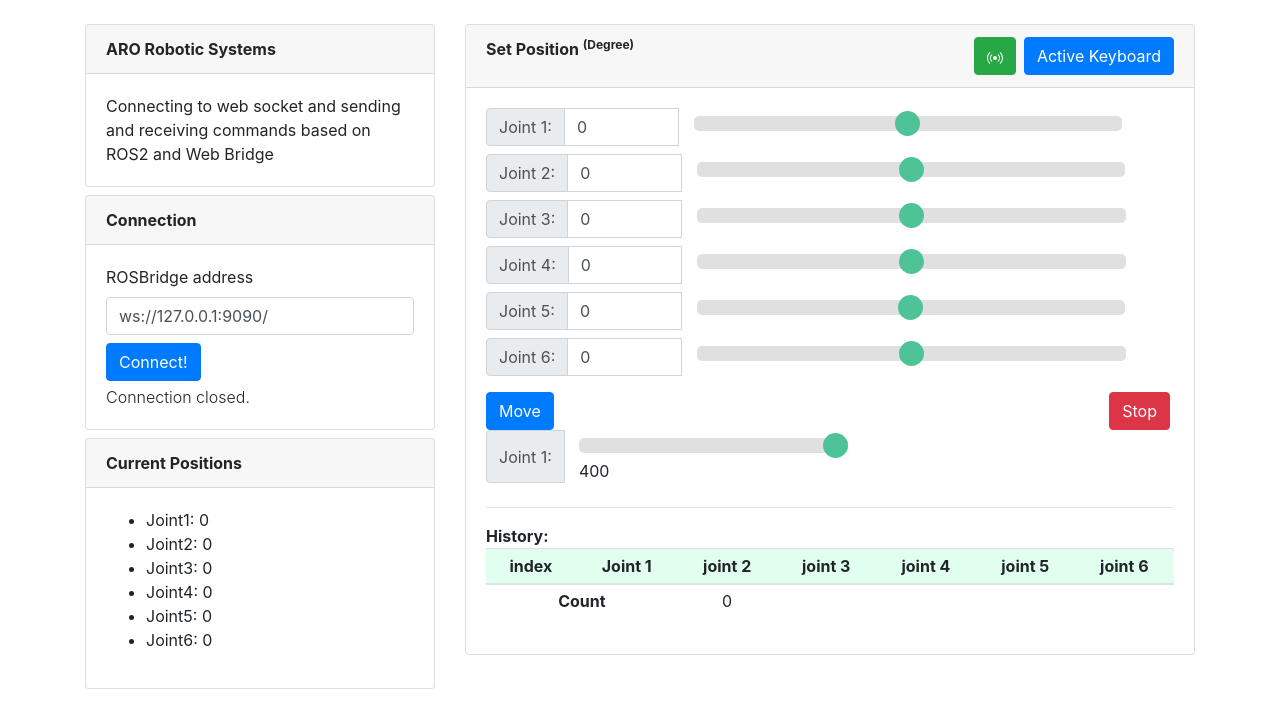
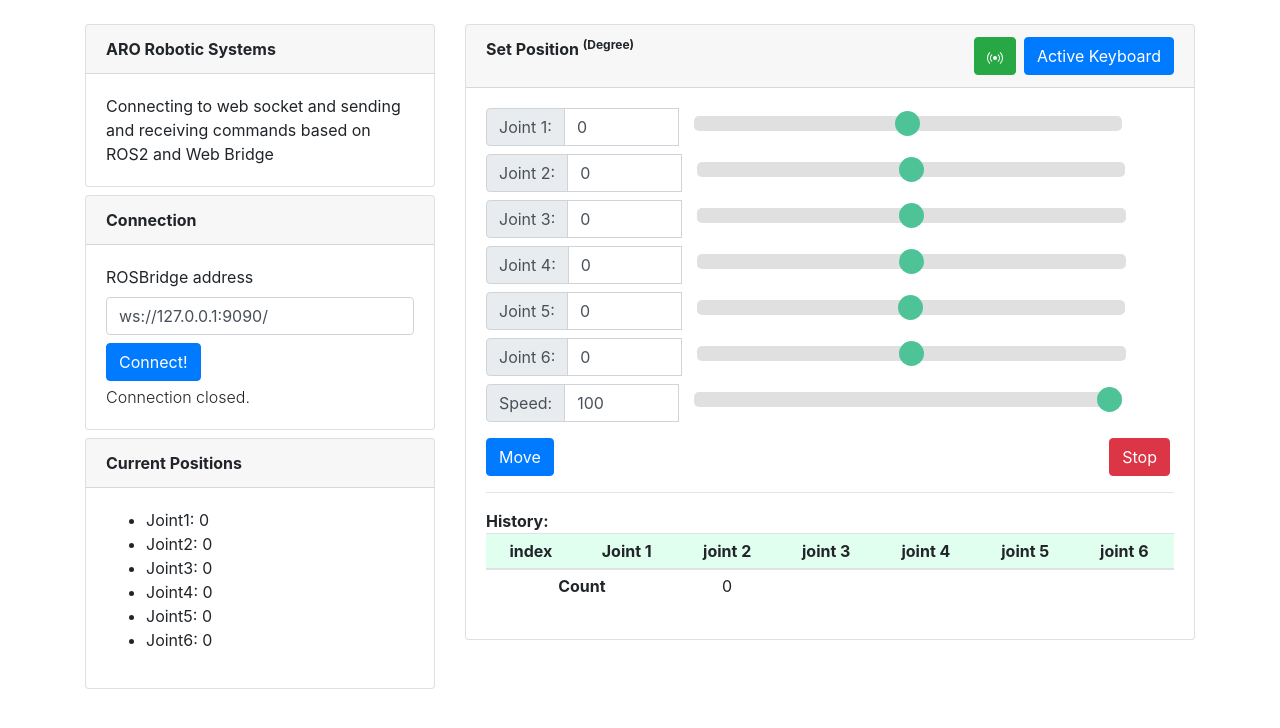
Before and after one commit to hjaro/erob_pkg, a plain HTML site: page erob_web/vue.html in a window 1280 px wide. Drawn offline with nearby package versions, Linux system fonts and the light colour scheme.

Commit message:
Edit speed

```diff
--- a/erob_web/vue.html
+++ b/erob_web/vue.html
@@ -193,19 +193,24 @@
                                         class="slider mt-2" />
                                 </div>
                             </div>
+                            <div class="input-group mb-2">
+                                <div class="input-group-prepend">
+                                    <span class="input-group-text">Speed:</span>
+                                </div>
+                                <input class="col-md-2 form-control" v-model="speed" max="1"
+                                    min="100" type="number" />
+                                <div class="col-md-8">
+                                    <input type="range" min="1" v-model="speed" max="100"
+                                        class="slider mt-2" />
+                                </div>
+                            </div>
 
                             <div class="row">
                                 <div class="col-md-8 col-sm-8">
+
+
                                             <button class="mt-2 btn btn-primary" @click="send"> Move </button>
-                                    <div class="input-group mb-2">
-                                        <div class="input-group-prepend">
-                                            <span class="input-group-text" >Joint 1:</span>
-                                        </div>
-                                        <!-- <input class="col-md-2 form-control" v-model="spped" max="100" min="-400" type="number" /> -->
-                                        <div class="col-md-8">
-                                            <input type="range" min="100" v-model="speed" max="400" class="slider mt-2" />{{speed}}
-                                        </div>
-                                    </div>
+
                                 </div>
                                 <!-- <div class="col-md-4"></div> -->
                                 <div class="col-md-4 col-sm-4 text-right">
@@ -317,7 +322,7 @@
                     menu_title: 'Connection',
                     main_title: 'Main title, from Vue!!',
                     keyValue: 'A',
-                    speed:400,
+                    speed: 100,
                 }
             },
             methods: {
@@ -475,11 +480,11 @@
                     // rj4 = (parseFloat(j4) * Math.PI) / 180;
                     // rj5 = (parseFloat(j5) * Math.PI) / 180;
                     // rj6 = (parseFloat(j6) * Math.PI) / 180;
-
+                    let newspeed= this.speed*4;
                     var JointState = new ROSLIB.Message({
                         name: ["j1", "j2", "j3", "j4", "j5", "j6"],
                         position: [rj1, rj2, rj3, rj4, rj5, rj6],
-                        velocity: [this.speed, this.speed, this.speed, this.speed, this.speed, this.speed],
+                        velocity: [newspeed, newspeed, newspeed, newspeed ,newspeed, newspeed],
                         effort: [],
                     });
                     cmdVel.publish(JointState);
@@ -496,7 +501,7 @@
                 getKey(evt) {
                     this.keyValue = evt.key
                     console.log(evt.key)
-this.speed=100
+                    this.speed = 100
                     switch (this.keyValue) {
                         case 'z':
                             this.j1--;
@@ -542,7 +547,7 @@ this.speed=100
 
                     }
                     this.send()
-                    this.speed= 400
+                    this.speed = 400
                 },
 
             },
```
Lines whose indentation alone changed are shown as unchanged.
